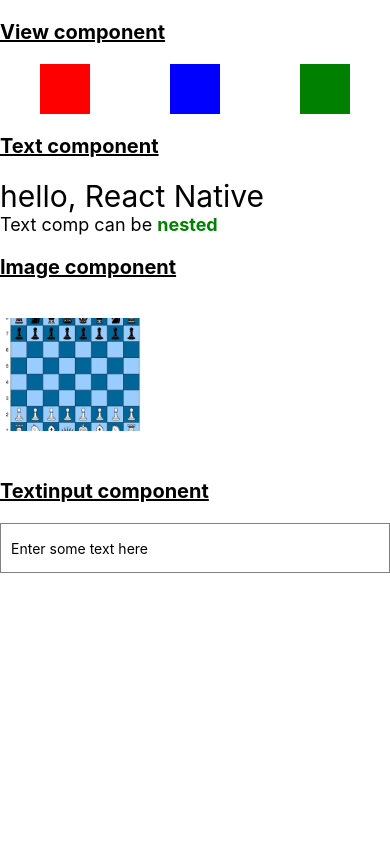
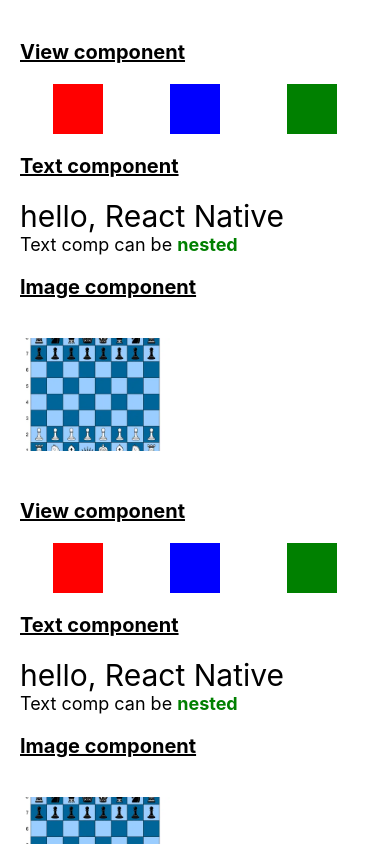
Before and after one commit to ChaitanyaV98/react-native-concepts, a React Native app: screen / in a window 390 px wide. Built offline with nearby package versions, Linux system fonts and the light colour scheme.

Commit message:
added scroll view and nested scroll view

```diff
--- a/App.tsx
+++ b/App.tsx
@@ -1,18 +1,28 @@
-import { StyleSheet, View } from 'react-native';
+import { ScrollView, StyleSheet, View } from 'react-native';
 import Basics from './src/components/Basics';
 import TextInputComponent from './src/components/TextInput';
+import ScrollViewComponent from './src/components/ScrollView';
 
 function App(): React.JSX.Element {
   return (
     <View style={styles.container}>
-      <Basics />
-      <TextInputComponent />
+      <ScrollView
+        contentContainerStyle={styles.scrollViewContent}
+        bounces={true}
+        nestedScrollEnabled={true}
+      >
+        <Basics />
+        <Basics />
+        <TextInputComponent />
+        <ScrollViewComponent />
+      </ScrollView>
     </View>
   );
 }
 
 const styles = StyleSheet.create({
   container: { flex: 1 },
+  scrollViewContent: { padding: 20 },
 });
 
 export default App;
--- /dev/null
+++ b/src/components/ScrollView.tsx
@@ -0,0 +1,45 @@
+import { View, StyleSheet, Text, ScrollView } from 'react-native';
+
+function ScrollViewComponent(): React.JSX.Element {
+  return (
+    <View style={styles.container}>
+      <Text style={styles.headerText}>ScrollView</Text>
+      <ScrollView
+        style={styles.scrollView}
+        contentContainerStyle={styles.scrollViewContent}
+        bounces={true}
+        nestedScrollEnabled={true}
+        showsVerticalScrollIndicator={true}
+      >
+        {[...Array(20)].map((_, index) => (
+          <View key={index} style={styles.box}>
+            <Text style={styles.boxText}>{index + 1}</Text>
+          </View>
+        ))}
+      </ScrollView>
+    </View>
+  );
+}
+
+const styles = StyleSheet.create({
+  container: {
+    marginBottom: 20,
+  },
+  headerText: {
+    fontSize: 20,
+    fontWeight: 'bold',
+    marginBottom: 20,
+    marginTop: 20,
+    textDecorationLine: 'underline',
+  },
+  scrollView: { height: 200, backgroundColor: 'f0f0f0' },
+  scrollViewContent: { padding: 20 },
+  box: {
+    height: 40,
+    marginBottom: 10,
+    backgroundColor: '#3498db',
+    justifyContent: 'center',
+  },
+  boxText: { color: '#ffffff', fontWeight: 'bold' },
+});
+export default ScrollViewComponent;
```
